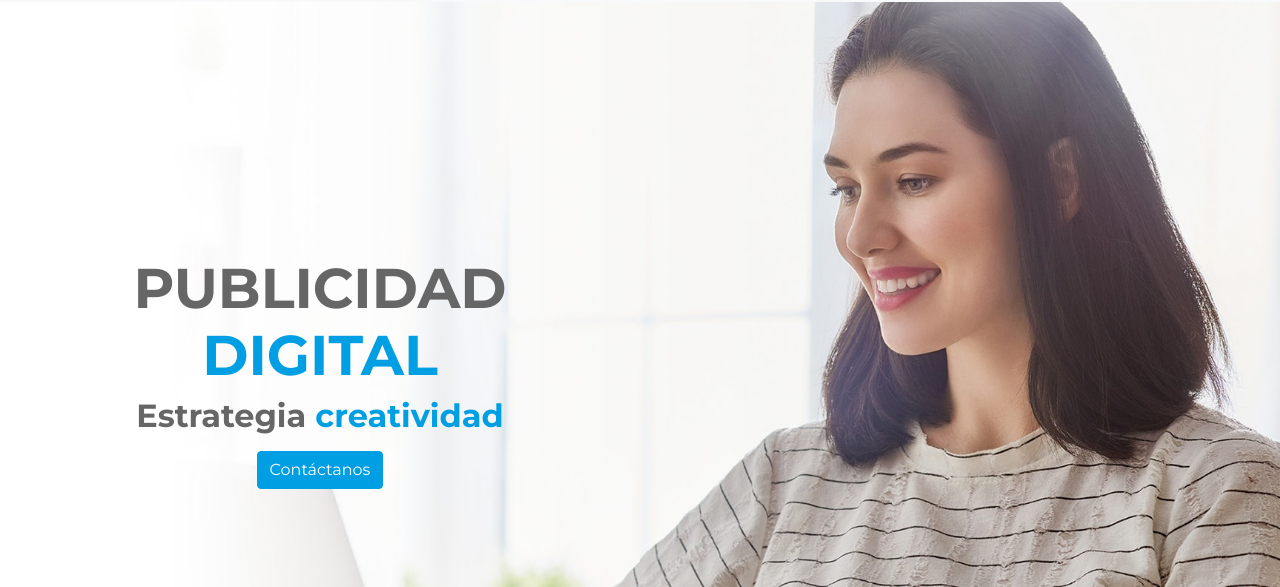
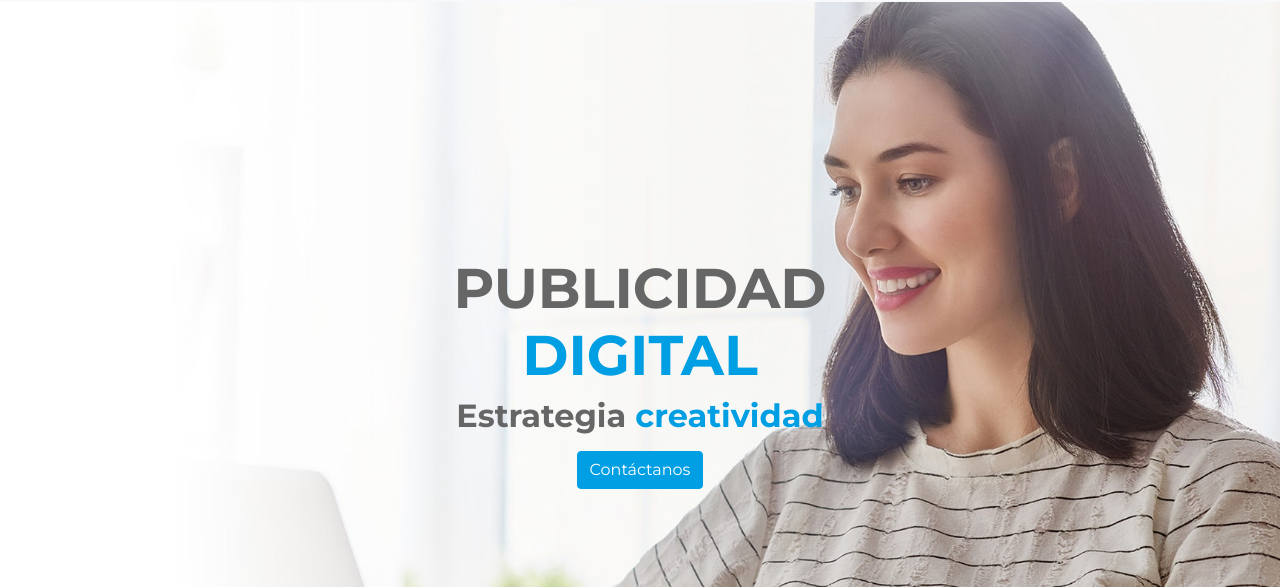
Before and after one commit to NahuelJimenez/posting, a plain HTML site: page servicios/publicidad-digital.html in a window 1280 px wide. Shown: the part 53-640 px from the top of the page. Drawn offline with nearby package versions, Linux system fonts and the light colour scheme; files whose address does not match are found by name.

Commit message:
Add files via upload

```diff
--- a/servicios/publicidad-digital.html
+++ b/servicios/publicidad-digital.html
@@ -64,7 +64,7 @@
         <section id="sloganPD">
             <div class="container-fluid">
                 <div class="row min-vh-100">
-                    <div class="mx-col-auto col-sm-10 col-md-6 p-5 align-self-center text-center">
+                    <div class=" col-sm-10 col-md-6 align-self-center text-center mx-auto">
                         <h1 class="pd-text fw-bold">PUBLICIDAD <span>DIGITAL</span></h1>
                         <h2 class="pd-text pd-h2 fw-bold pb-2">Estrategia <span>creatividad</span></h2>
                         <button type="button" class="btn btn-primary"><a href="../contacto.html#contact" class="text-white text-decoration-none">Contáctanos</a></button>
```
